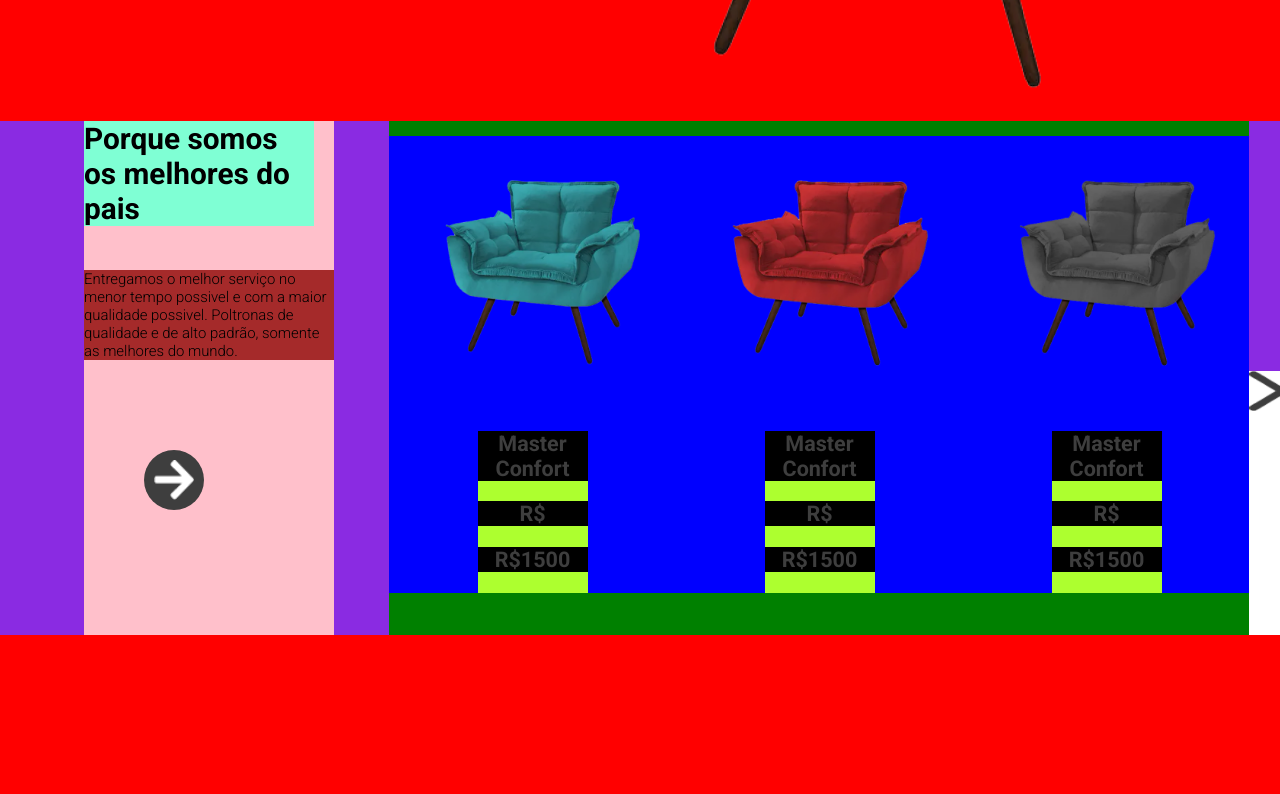
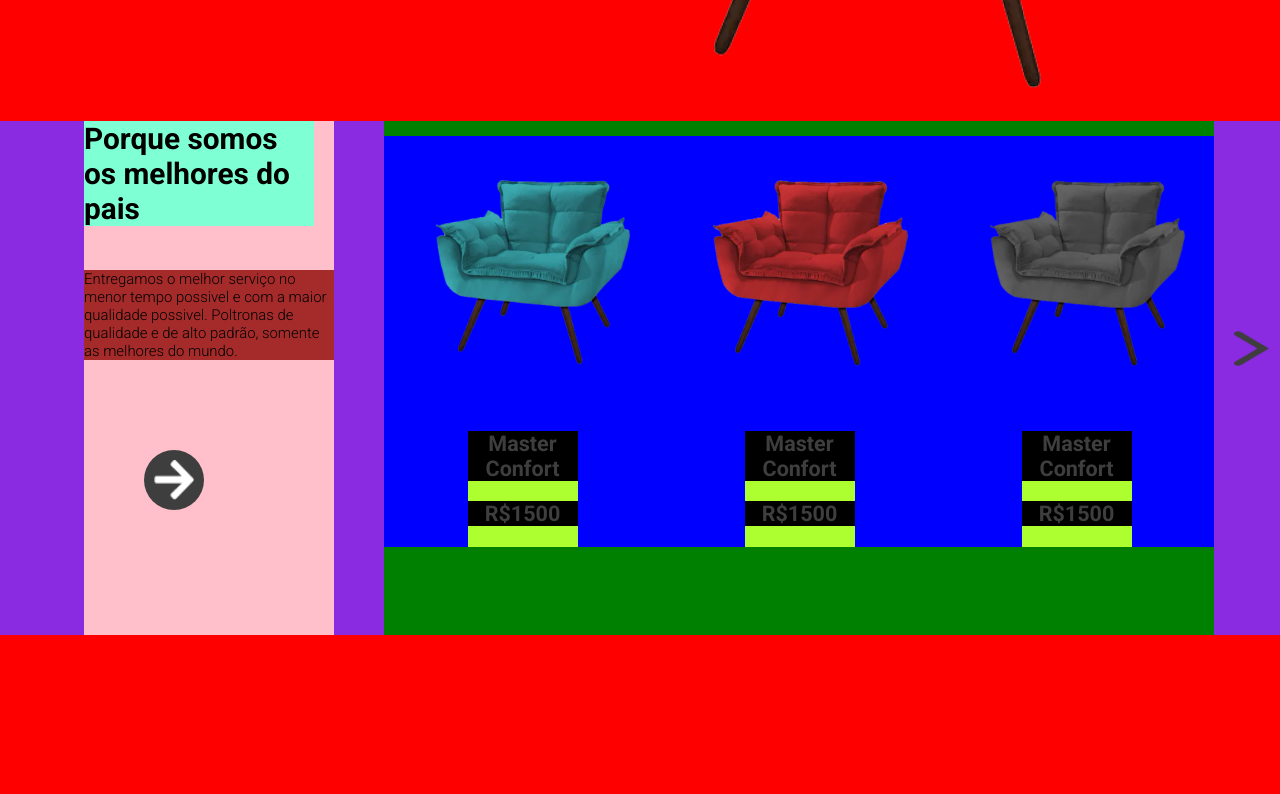
Before and after one commit to Ruan-codeVi/TesteTec.versaoMobile, a React (Create React App) app: page / in a window 1280 px wide. Shown: the part 660-1454 px from the top of the page. Built offline with nearby package versions, Linux system fonts and the light colour scheme.

Commit message:
update component cadeiras

```diff
--- a/src/components/SectionCadeiras/index.jsx
+++ b/src/components/SectionCadeiras/index.jsx
@@ -47,7 +47,9 @@ function SectionCadeiras() {
                                             </div>
                                             <BoxInfosChair>
                                                 <InfoComp>{item.nome}</InfoComp>
-                                                <InfoComp>R${item.precoAntigo}</InfoComp>
+                                                {item.precoAntigo ? <InfoComp>R${item.precoAntigo}</InfoComp>
+                                                 : <InfoComp style={{display:'none'}}></InfoComp>}
+
                                                 <InfoComp>R${item.preco}</InfoComp>
                                             </BoxInfosChair>
                                         </BoxChair>
--- a/src/components/SectionCadeiras/styled.js
+++ b/src/components/SectionCadeiras/styled.js
@@ -277,13 +277,12 @@ export const ArrowRight = styled.div `
        display: none;
     }
 
-
 `;
 
 export const BoxPolt = styled.div `
   background-color: green;
-  width: 860px;
-  margin-left:55px;
+  width: 830px;
+  margin-left:50px;
 
 
     @media(max-width: 1024px){
@@ -334,9 +333,6 @@ export const ContainerChair = styled.div`
         background-color:rgba(246, 246, 246, 1);
     }
 
-    .imagem{
-        /* margin-left:20px; */
-    }
 
     .imagem img{
          width:240px;
@@ -411,7 +407,7 @@ export const BoxChair = styled.div`
   flex-direction:column;
   align-items:center;
 
-`
+`;
 
 export const BoxInfosChair = styled.div`
   background-color: greenyellow;
@@ -452,9 +448,10 @@ export const InfoComp = styled.span`
 `;
 
 export const BoxArrowRight02 = styled.div `
-  background-color: white;
+  /* background-color: white; */
   cursor: pointer;
-  margin-top:250px ;
+  margin-top:210px;
+  margin-left:20px ;
 
 
     img:first-child{
@@ -477,6 +474,8 @@ export const BoxArrowRight02 = styled.div `
 }
 
     img{
+        width:35px;
+        height:35px;
 
     @media(max-width: 834px){
         width: 69%;
```
